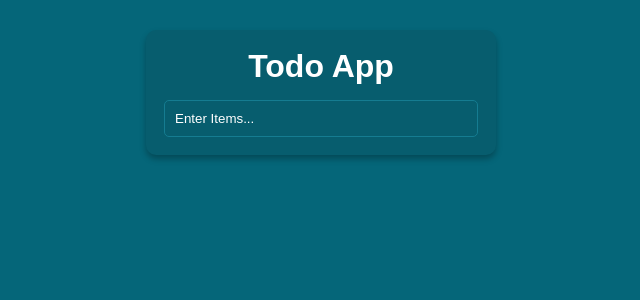
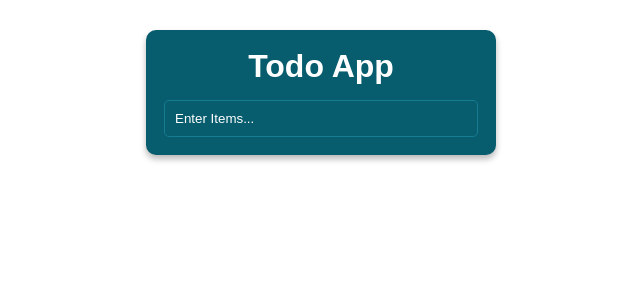
Before and after one commit to muhammedaslamshah/Vite-TodoApp, a React (Vite) app: page / in a window 1280 px wide. Shown: the top 300 px of the page, without its empty margins (319-959 px from the left). Built offline with nearby package versions, Linux system fonts and the light colour scheme.

Commit message:
Update TodoApp.css

```diff
--- a/src/Components/TodoApp/TodoApp.css
+++ b/src/Components/TodoApp/TodoApp.css
@@ -1,6 +1,6 @@
 body {
   margin: 0;
-  background-color: #056679;
+  background-color: #ffffff6e;
   font-family: sans-serif;
 }
 
```
